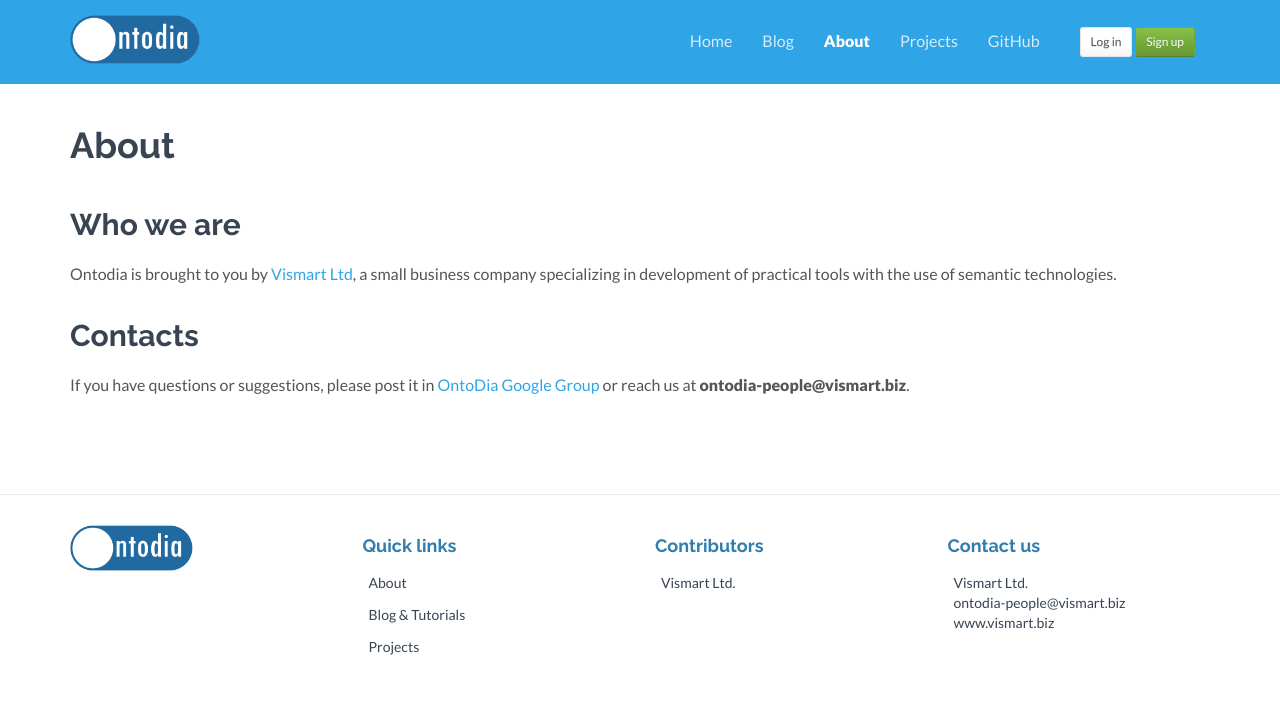
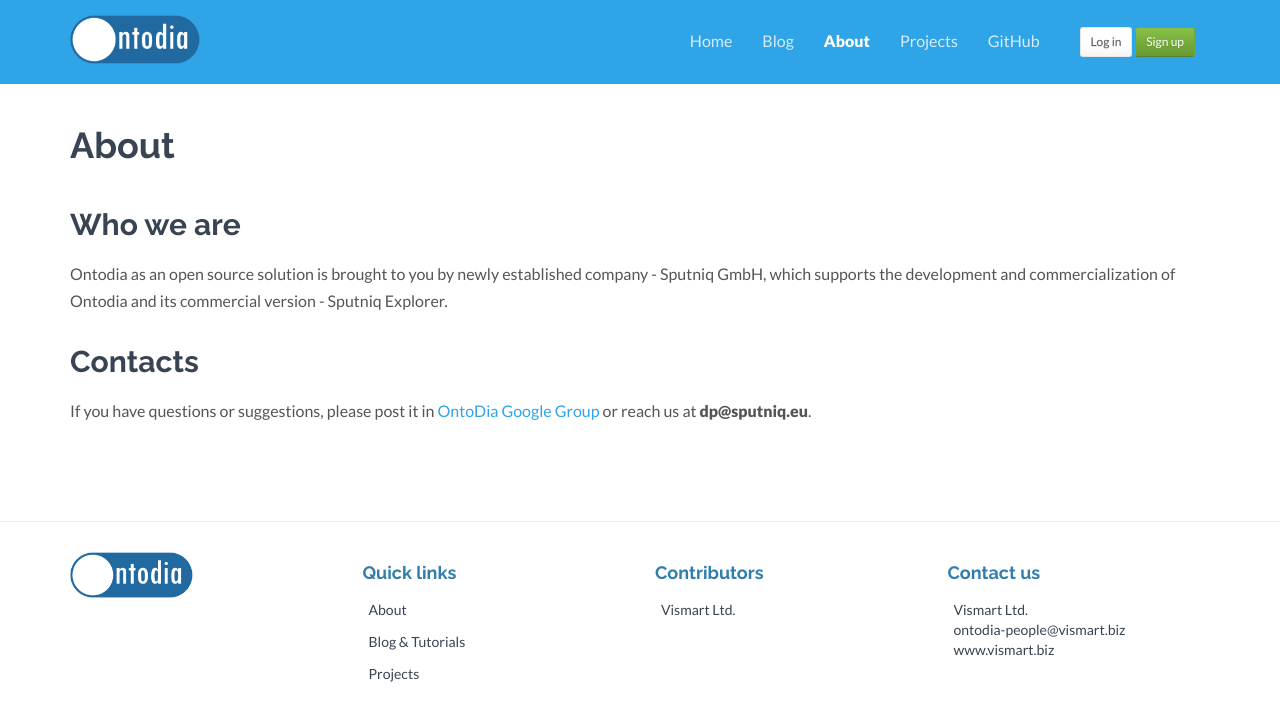
Before and after one commit to ontodia-org/ontodia-org.github.io, a Jekyll site: the page built from about.md, in a window 1280 px wide. Shown: the top 721 px of the page. Built offline with Jekyll 4.4.1, drawn with Linux system fonts in a browser that asks for light colours; nearby versions of some CDN libraries; comment, search, counter and statistics services are not loaded.

Commit message:
Changing about page to reflect the transfer of IP

```diff
--- a/about.md
+++ b/about.md
@@ -6,9 +6,9 @@
 
 ## Who we are
 
-Ontodia is brought to you by [Vismart Ltd](http://vismart.biz), a small business company specializing in development of practical tools with the use of semantic technologies.
+Ontodia as an open source solution is brought to you by newly established company - Sputniq GmbH, which supports the development and commercialization of Ontodia and its commercial version - Sputniq Explorer.
 
 ## Contacts
 
 If you have questions or suggestions, please post it in [OntoDia Google Group](https://groups.google.com/forum/#!forum/ontodia)
-or reach us at **ontodia-people@vismart.biz**.
+or reach us at **dp@sputniq.eu**.
```
